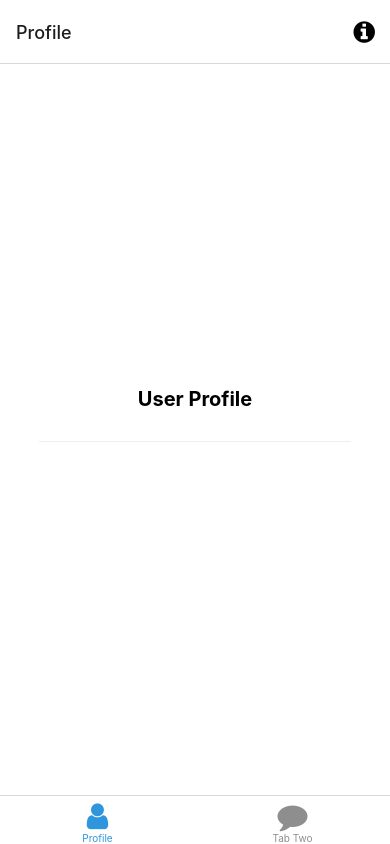
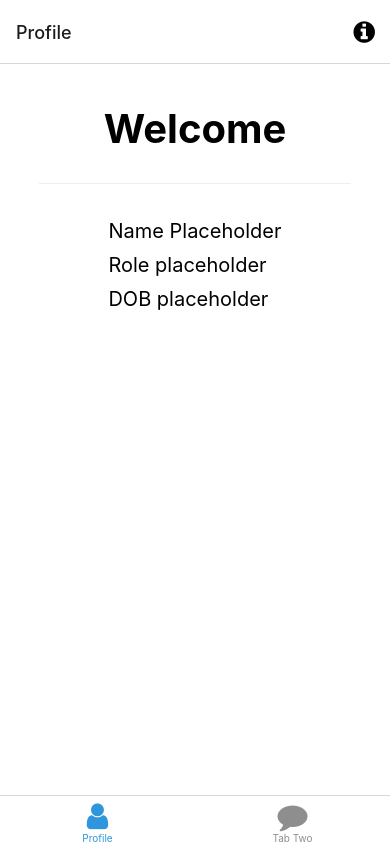
Before and after one commit to JessicaMM1/ec530-health-app, a React Native app in the folder healthUI/: screen /Root in a window 390 px wide. Built offline with nearby package versions, Linux system fonts and the light colour scheme; what expo-linking would draw is missing.

Commit message:
basic profile screen

```diff
--- a/healthUI/screens/TabOneScreen.tsx
+++ b/healthUI/screens/TabOneScreen.tsx
@@ -1,5 +1,6 @@
 // User profile page
 
+import { useNavigation, useRoute } from '@react-navigation/native';
 import { StyleSheet } from 'react-native';
 
 import EditScreenInfo from '../components/EditScreenInfo';
@@ -7,18 +8,23 @@ import { Text, View } from '../components/Themed';
 import { RootTabScreenProps } from '../types';
 
 export default function TabOneScreen({ navigation }: RootTabScreenProps<'TabOne'>) {
+
   return (
     <View style={styles.container}>
-      <Text style={styles.title}>User Profile</Text>
+      <Text style={styles.title}>Welcome</Text>
       <View style={styles.separator} lightColor="#eee" darkColor="rgba(255,255,255,0.1)" />
 
-      {/* <View>
-        <Text>Welcome {username}</Text>
-        <Text>{f_name}</Text>
+      <View>
+        <Text style={styles.text}>Name Placeholder</Text>
+        <Text style={styles.text}>Role placeholder</Text>
+        <Text style={styles.text}>DOB placeholder</Text>
+        {/* <Text>{f_name}</Text>
         <Text>{l_name}</Text>
         <Text>{role}</Text>
-        <Text>{dob}</Text>
-      </View> */}
+        <Text>{dob}</Text> */}
+      </View>
+
+
     </View>
   );
 }
@@ -27,15 +33,20 @@ const styles = StyleSheet.create({
   container: {
     flex: 1,
     alignItems: 'center',
-    justifyContent: 'center',
+    justifyContent: 'flex-start',
   },
   title: {
-    fontSize: 20,
+    fontSize: 40,
     fontWeight: 'bold',
+    marginTop: 40
   },
   separator: {
     marginVertical: 30,
     height: 1,
     width: '80%',
   },
+  text: {
+    fontSize: 20,
+    marginVertical: 5
+  }
 });
```
